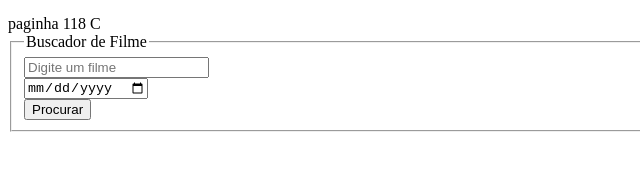
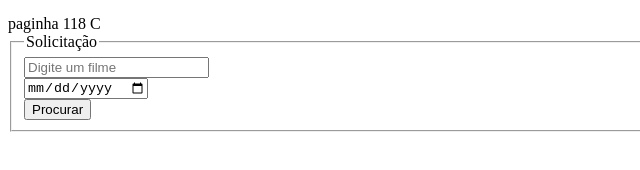
Before and after one commit to Dtssouza/Atividade01-PWM, a plain HTML site: page index118.html in a window 1280 px wide. Shown: the part 302-472 px from the top of the page, 0-640 px from the left. Drawn offline with Linux system fonts and the light colour scheme.

Commit message:
Danilo Souza

```diff
--- a/index118.html
+++ b/index118.html
@@ -32,7 +32,7 @@
         <section>paginha 118 C
             <form action="https://www.w3schools.com/action_page.php">
                 <fieldset>
-                <legend>Buscador de Filme</legend>
+                <legend>Solicitação</legend>
                 <input type="text" name="busca" placeholder="Digite um filme"><br>
                 <input type="date" name="ano" placeholder="Ano"><br>
                 <input type="submit" value="Procurar">
```
